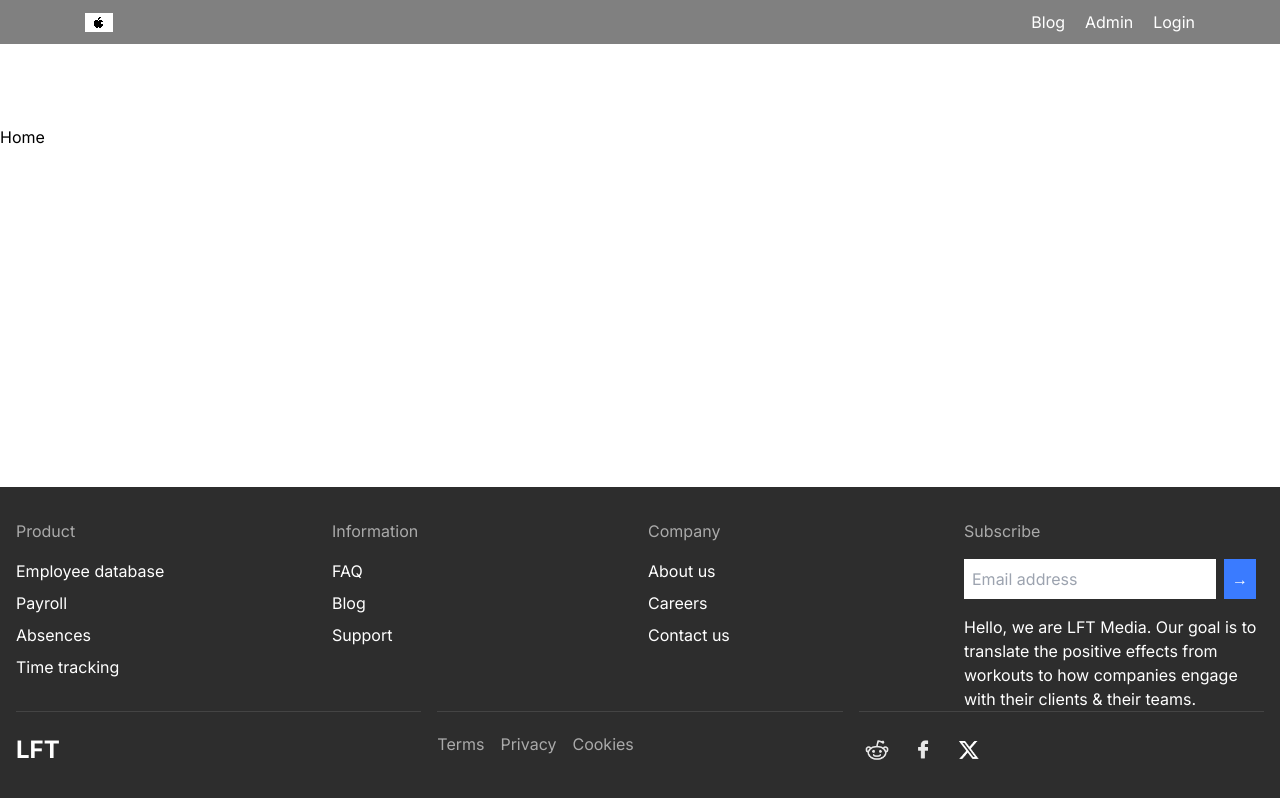
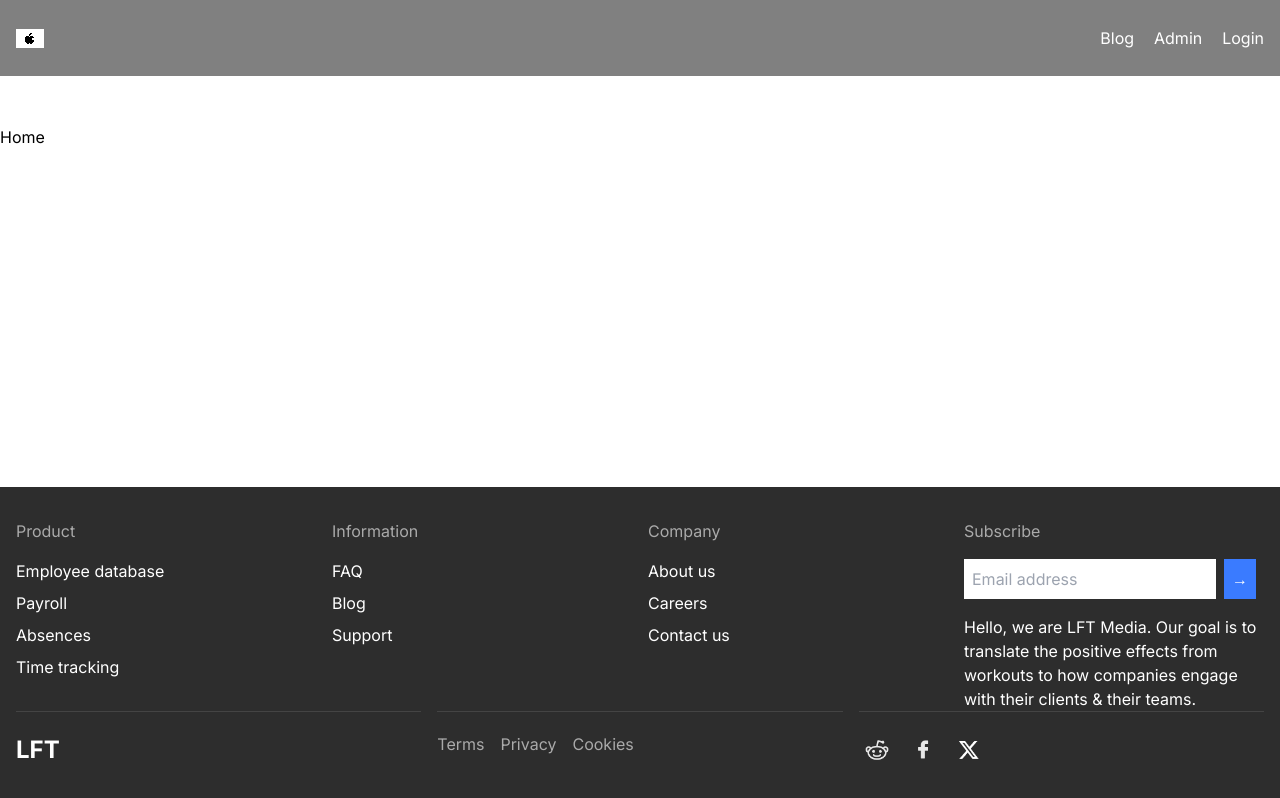
Before and after one commit to ma-xk/flask-next-ytp, a Next.js app: page / in a window 1280 px wide. Built offline with nearby package versions, Linux system fonts and the light colour scheme.

Commit message:
removed react grid

```diff
--- a/app/components/global/Navbar/Navbar.js
+++ b/app/components/global/Navbar/Navbar.js
@@ -2,7 +2,6 @@
 import React, { useState, useEffect, useRef } from 'react';
 import Link from 'next/link';
 import Image from 'next/image';
-import { Container, Row, Col } from 'react-grid-system';
 import './navbar.css';
 import logo from '/public/assets/images/logo.png';
 
@@ -43,7 +42,8 @@ const Navbar = () => {
 
   return (
     <nav className='navbar'>
-      <Container className='nav-content'>
+      <div className='container mx-auto'>
+        <div className='flex items-center justify-between p-4'>
           <div className='logo'>
             <Link href='/'>
               <Image src={logo} alt='Logo' className='navbar-logo' />
@@ -65,7 +65,8 @@ const Navbar = () => {
               Login
             </Link>
           </div>
-      </Container>
+        </div>
+      </div>
 
       <div
         className={`offcanvas-menu ${isMenuOpen ? 'open' : ''}`}
```
Lines whose indentation alone changed are shown as unchanged.
